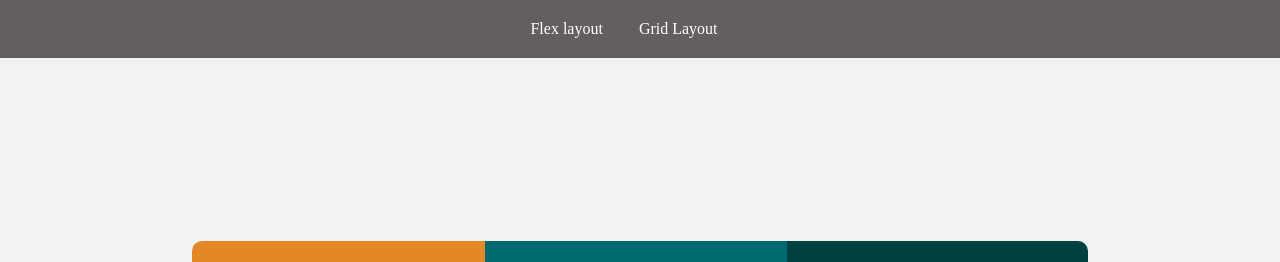
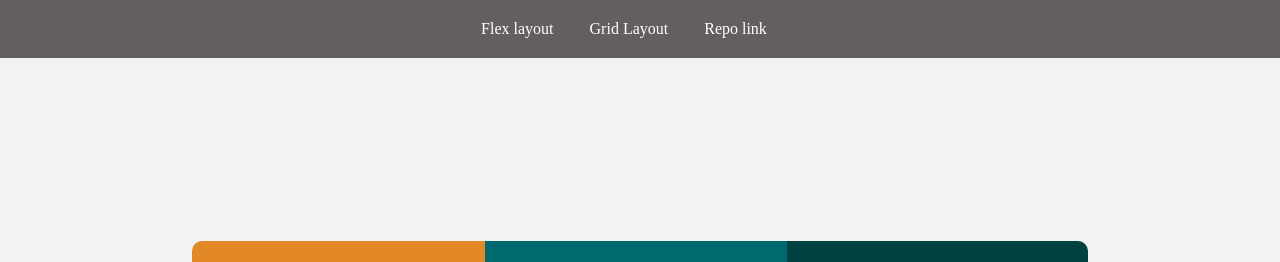
Before and after one commit to Micolu101/Flex_and_Grid_Layout, a plain HTML site: page index.html in a window 1280 px wide. Shown: the top 262 px of the page. Drawn offline with Linux system fonts and the light colour scheme.

Commit message:
Update index.html

```diff
--- a/index.html
+++ b/index.html
@@ -13,6 +13,7 @@
         <ul class="nav-menu">
           <a class="nav-item" href="index.html">Flex layout</a>
           <a class="nav-item" href="grid.html">Grid Layout</a>
+          <a class="nav-item" href="https://github.com/Micolu101/Flex_and_Grid_Layout">Repo link</a>
         </ul>
       </nav>
     </header>
```
